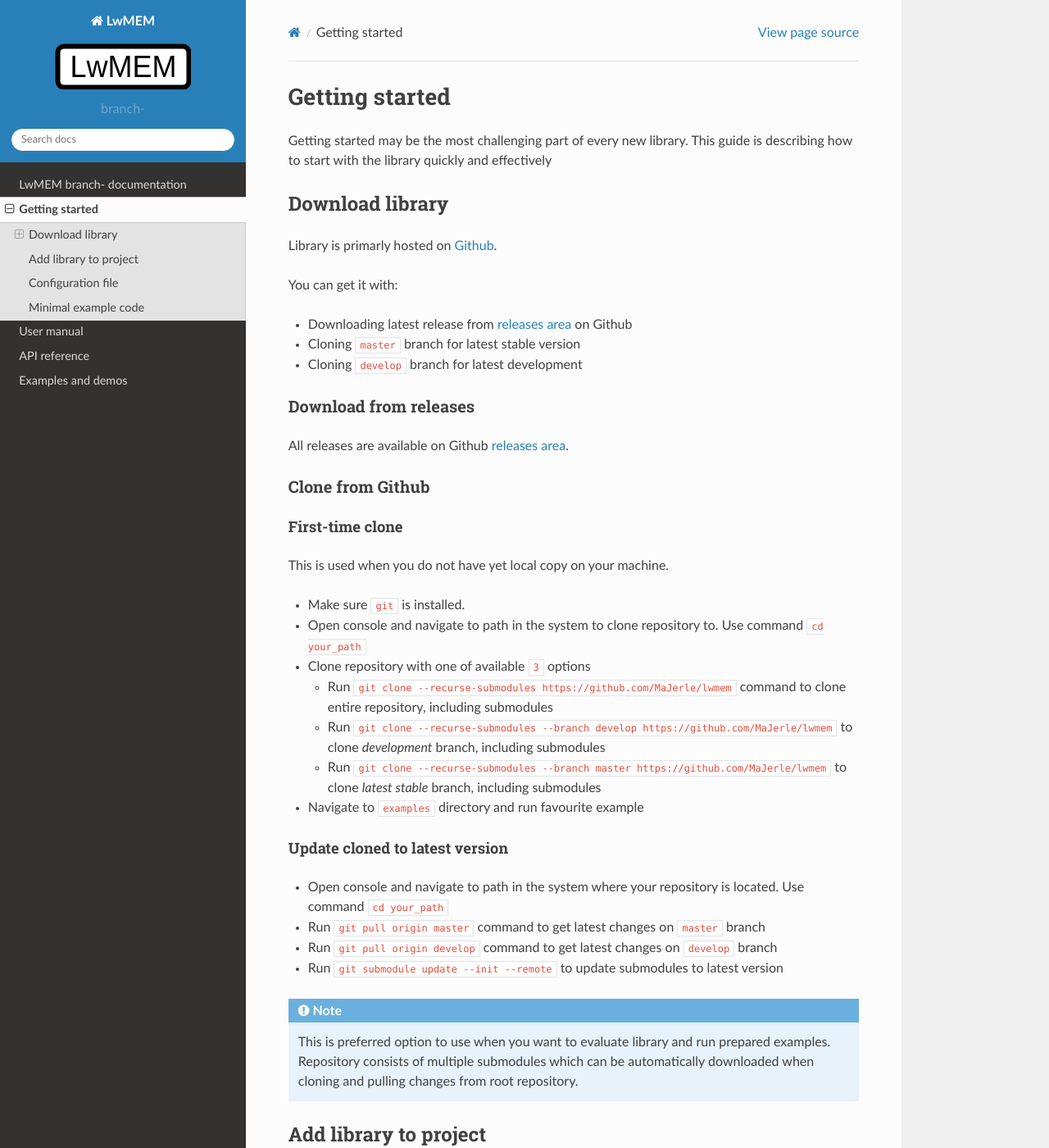
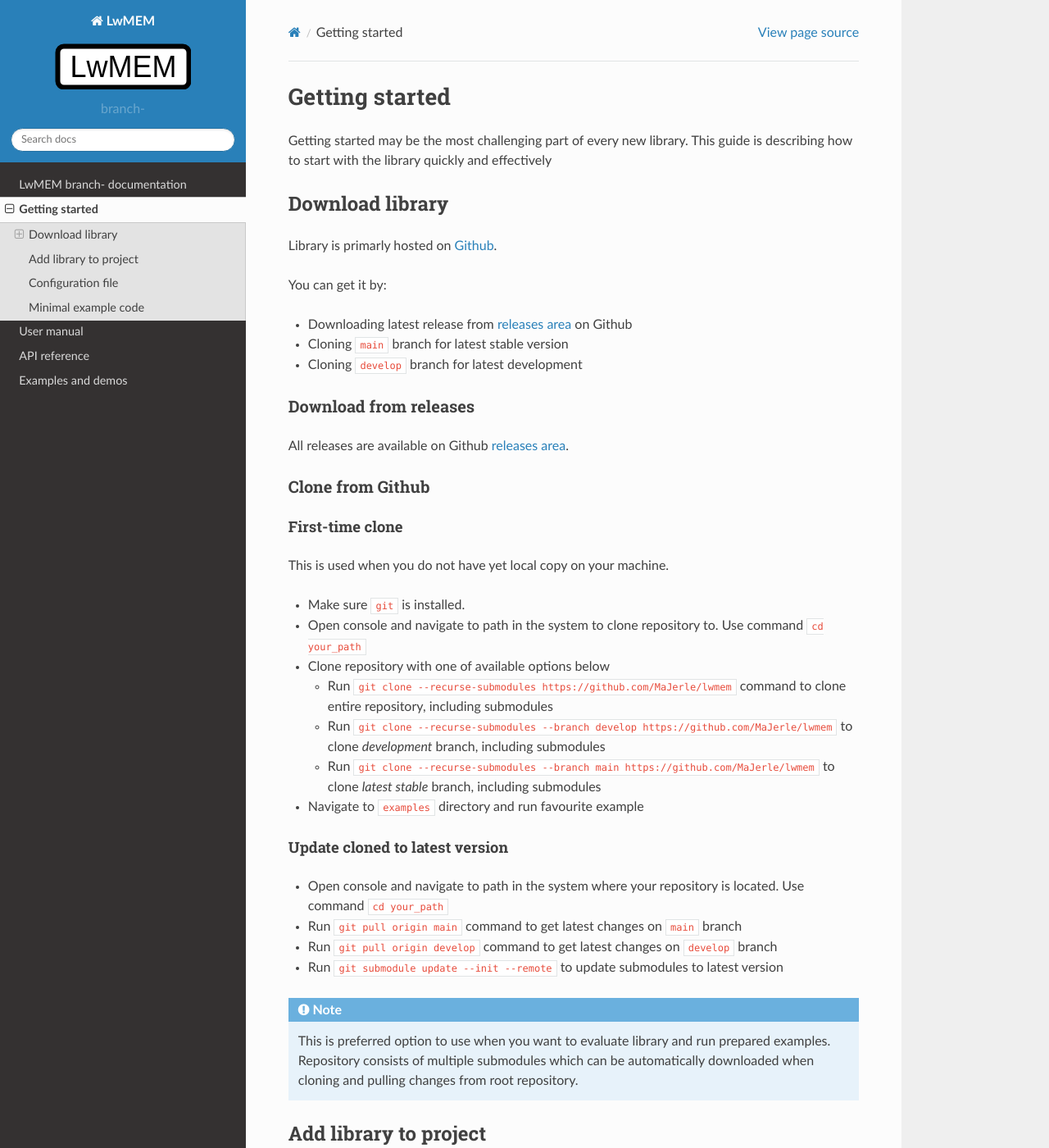
Before and after one commit to MaJerle/lwmem, a Sphinx documentation site: the page built from docs/get-started/index.rst, in a window 1280 px wide and 1400 px high. Shown: the whole window at 82% size. Built offline with Sphinx 7.4.7 and the Read the Docs theme 2.0.0, drawn with Linux system fonts in a browser that asks for light colours; the version number could not be read and is left out.

Commit message:
Update master branch to main

```diff
--- a/docs/get-started/index.rst
+++ b/docs/get-started/index.rst
@@ -13,10 +13,10 @@
 
 Library is primarly hosted on `Github <https://github.com/MaJerle/lwmem>`_.
 
-You can get it with:
+You can get it by:
 
 * Downloading latest release from `releases area <https://github.com/MaJerle/lwmem/releases>`_ on Github
-* Cloning ``master`` branch for latest stable version
+* Cloning ``main`` branch for latest stable version
 * Cloning ``develop`` branch for latest development
 
 Download from releases
@@ -34,11 +34,11 @@
 
 * Make sure ``git`` is installed.
 * Open console and navigate to path in the system to clone repository to. Use command ``cd your_path``
-* Clone repository with one of available ``3`` options
+* Clone repository with one of available options below
 
   * Run ``git clone --recurse-submodules https://github.com/MaJerle/lwmem`` command to clone entire repository, including submodules
   * Run ``git clone --recurse-submodules --branch develop https://github.com/MaJerle/lwmem`` to clone `development` branch, including submodules
-  * Run ``git clone --recurse-submodules --branch master https://github.com/MaJerle/lwmem`` to clone `latest stable` branch, including submodules
+  * Run ``git clone --recurse-submodules --branch main https://github.com/MaJerle/lwmem`` to clone `latest stable` branch, including submodules
 
 * Navigate to ``examples`` directory and run favourite example
 
@@ -46,7 +46,7 @@
 """""""""""""""""""""""""""""""
 
 * Open console and navigate to path in the system where your repository is located. Use command ``cd your_path``
-* Run ``git pull origin master`` command to get latest changes on ``master`` branch
+* Run ``git pull origin main`` command to get latest changes on ``main`` branch
 * Run ``git pull origin develop`` command to get latest changes on ``develop`` branch
 * Run ``git submodule update --init --remote`` to update submodules to latest version
 
```
